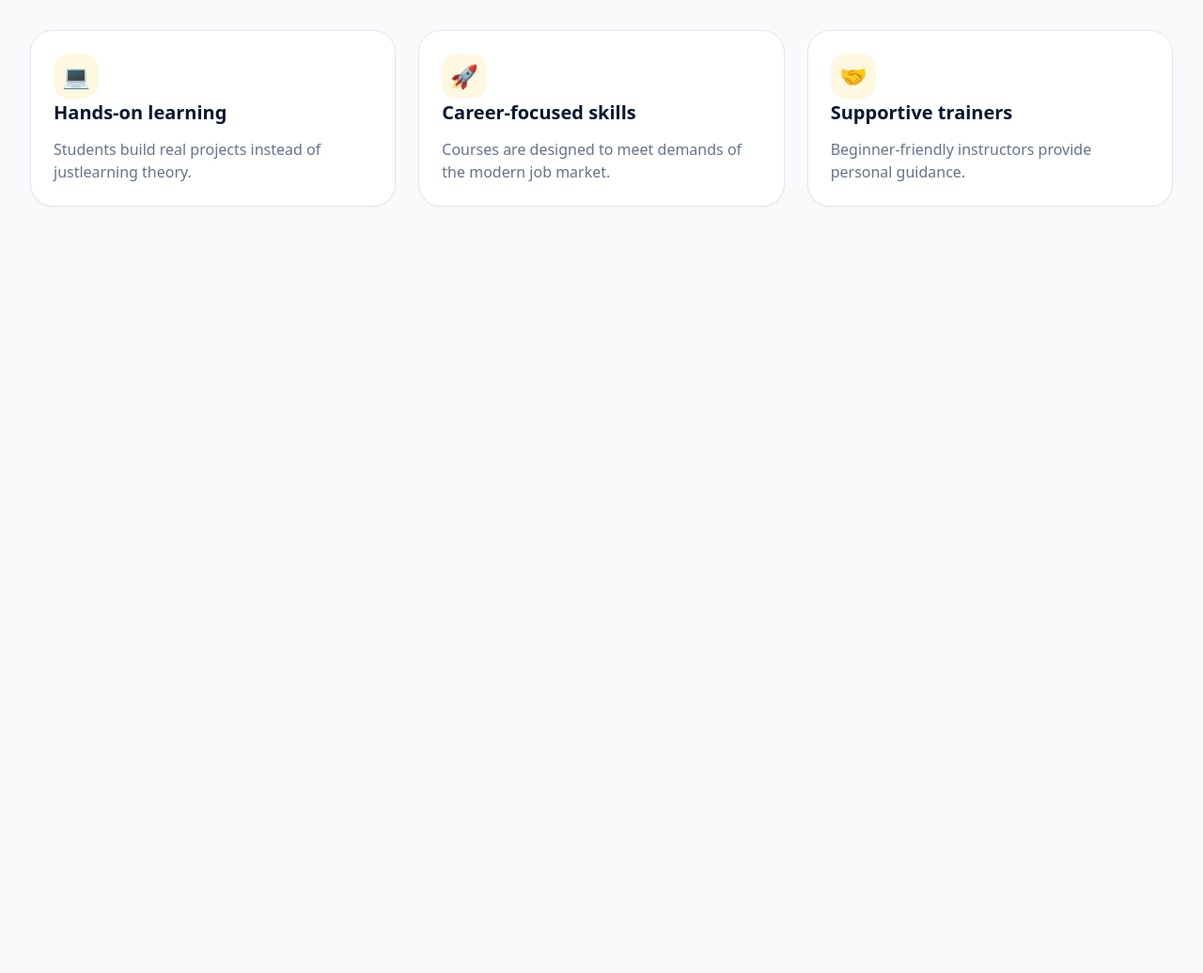
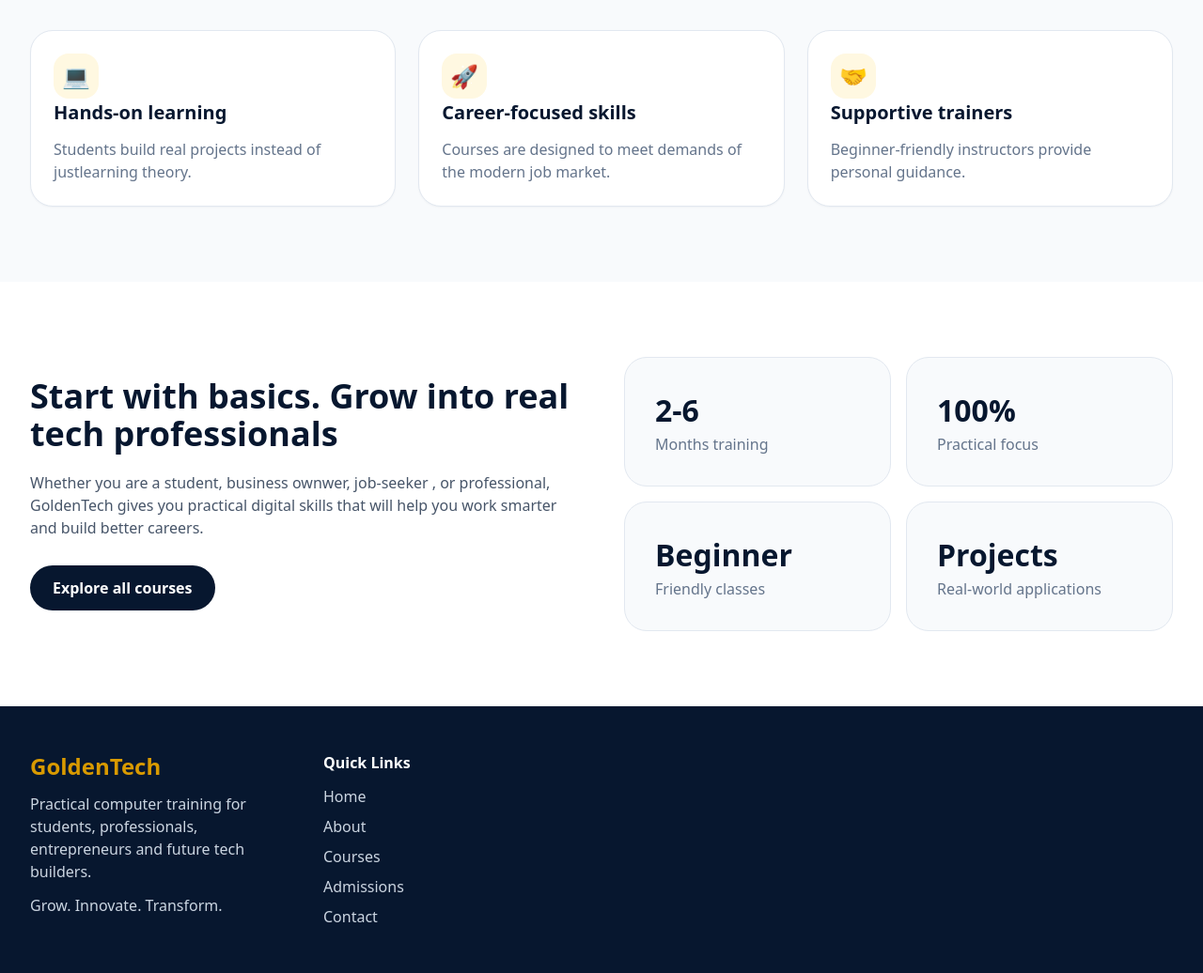
Before and after one commit to murizzzz/goldentech-tailwind, a plain HTML site: page index.html in a window 1280 px wide. Shown: the part 906-1942 px from the top of the page at 94% size. Before the commit the page ends 1206 px from the top, so only its background shows below. Drawn offline with nearby package versions, Linux system fonts and the light colour scheme.

Commit message:
third commit

```diff
--- a/assets/css/style.css
+++ b/assets/css/style.css
@@ -33,3 +33,18 @@ html{
     border-radius: 1rem;
     font-size: 1.5rem;
 }
+.stat{
+    background: #f8fafc;
+    border: 1px solid #e2e8f0;
+    border-radius: 1.5rem;
+    padding: 2rem;
+}
+.stat b{
+    display: block;
+    font-size: 2rem;
+    font-weight: 900;
+    color: #07172f;
+}
+.stat span{
+    color: #64748b;
+}
--- a/index.html
+++ b/index.html
@@ -103,6 +103,49 @@
                 </div>
             </div>
         </section>
+        <section class="bg-white py-20">
+            <div class="max-w-7xl mx-auto px-4 sm:px-6 lg:px-8 grid lg:grid-cols-2 gap-12 items-center">
+                <div>
+                    <h2 class="text-3xl sm:text-4xl font-black text-navy">Start with basics. Grow
+                        into real tech professionals
+                    </h2>
+                    <p class="mt-5 text-slate-600">Whether you are a student, business ownwer, job-seeker
+                        , or professional, GoldenTech gives you practical digital skills that will help you
+                        work smarter and build better careers.
+                    </p>
+                    <a href="courses.html" class="mt-7 inline-flex bg-navy text-white font-bold px-6 py-3 rounded-full hover:bg-slate-800">
+                        Explore all courses
+                    </a>
+                </div>
+                <div class="grid sm:grid-cols-2 gap-4">
+                    <div class="stat"><b>2-6</b><span>Months training</span></div>
+                    <div class="stat"><b>100%</b><span>Practical focus</span></div>
+                    <div class="stat"><b>Beginner</b><span>Friendly classes</span></div>
+                    <div class="stat"><b>Projects</b><span>Real-world applications</span></div>
+                </div>
+            </div>
+        </section>
     </main>
+    <footer class="bg-navy text-white">
+        <div class="max-w-7xl mx-auto px-4 sm:px-6 lg:px-8 py-12 grid md:grid-cols-4 gap-8">
+            <div>
+                <h2 class="text-2xl font-black text-gold-600">GoldenTech</h2>
+                <p class="mt-3 text-slate-300">Practical computer training for students, professionals,
+                    entrepreneurs and future tech builders.
+                </p>
+                <p class="mt-3 text-slate-300">Grow. Innovate. Transform.</p>
+            </div>
+            <div>
+                <h3 class="font-bold mb-3">Quick Links</h3>
+                <ul class="text-slate-300 space-y-2">
+                    <li><a href="index.html" class="hover:text-gold-500">Home</a></li>
+                    <li><a href="about.html" class="hover:text-gold-500">About</a></li>
+                    <li><a href="courses.html" class="hover:text-gold-500">Courses</a></li>
+                    <li><a href="admission.html" class="hover:text-gold-500">Admissions</a></li>
+                    <li><a href="contact.html" class="hover:text-gold-500">Contact</a></li>
+                </ul>
+            </div>
+        </div>
+    </footer>
 </body>
 </html>
```
